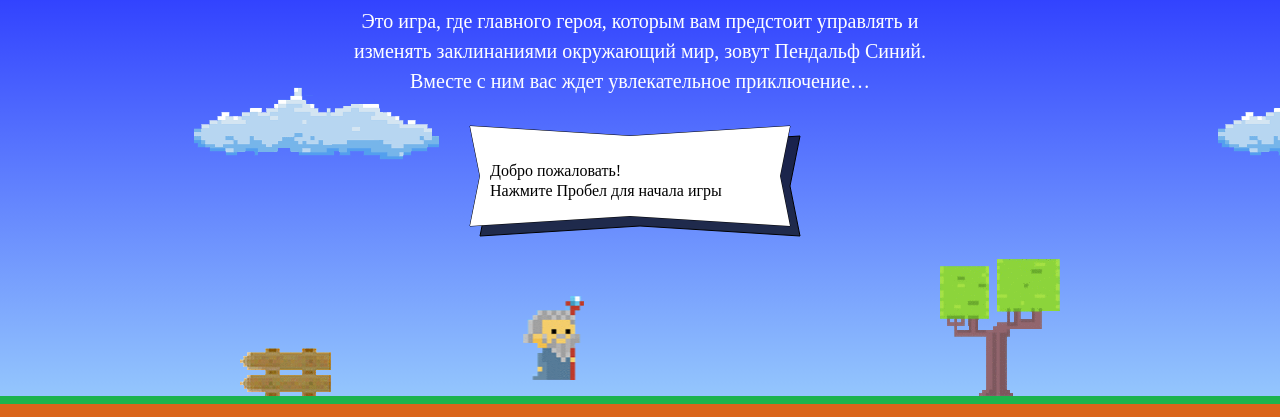
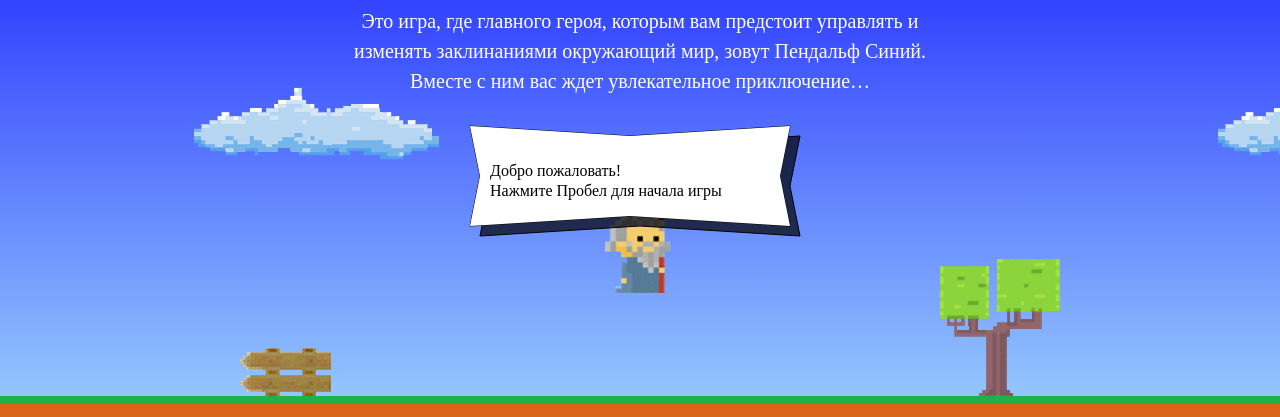
Before and after one commit to SatrikTS/124377-code-and-magick-19, a website: page index.html in a window 1280 px wide. Shown: the part 203-620 px from the top of the page. Drawn offline with Linux system fonts and the light colour scheme; a web font is replaced by a local one.

Commit message:
edit params by code and magic

```diff
--- a/index.html
+++ b/index.html
@@ -180,7 +180,31 @@
     <p class="setup-similar-label">Петр Петров</p>
   </div>
 </template>
+<script>
+    var fireballSize = 75;
+    var getFireballSpeed = function(left) {
+        if(left) {
+            return 5;
+        } else {
+            return 2;
+        }
+    }
+    var wizardSpeed  = 3;
+    var wizardWidth  = 70;
 
+    var getWizardHeight  = function() {
+        return 1.337 * wizardWidth;
+    }
+
+    var getWizardX = function(width) {
+        return width/2 - wizardWidth/2;
+    }
+
+    var getWizardY  = function(height) {
+        return height/2 - getWizardHeight()/2;
+    }
+
+</script>
 <script src="js/game.js"></script>
 
 </body>
```
